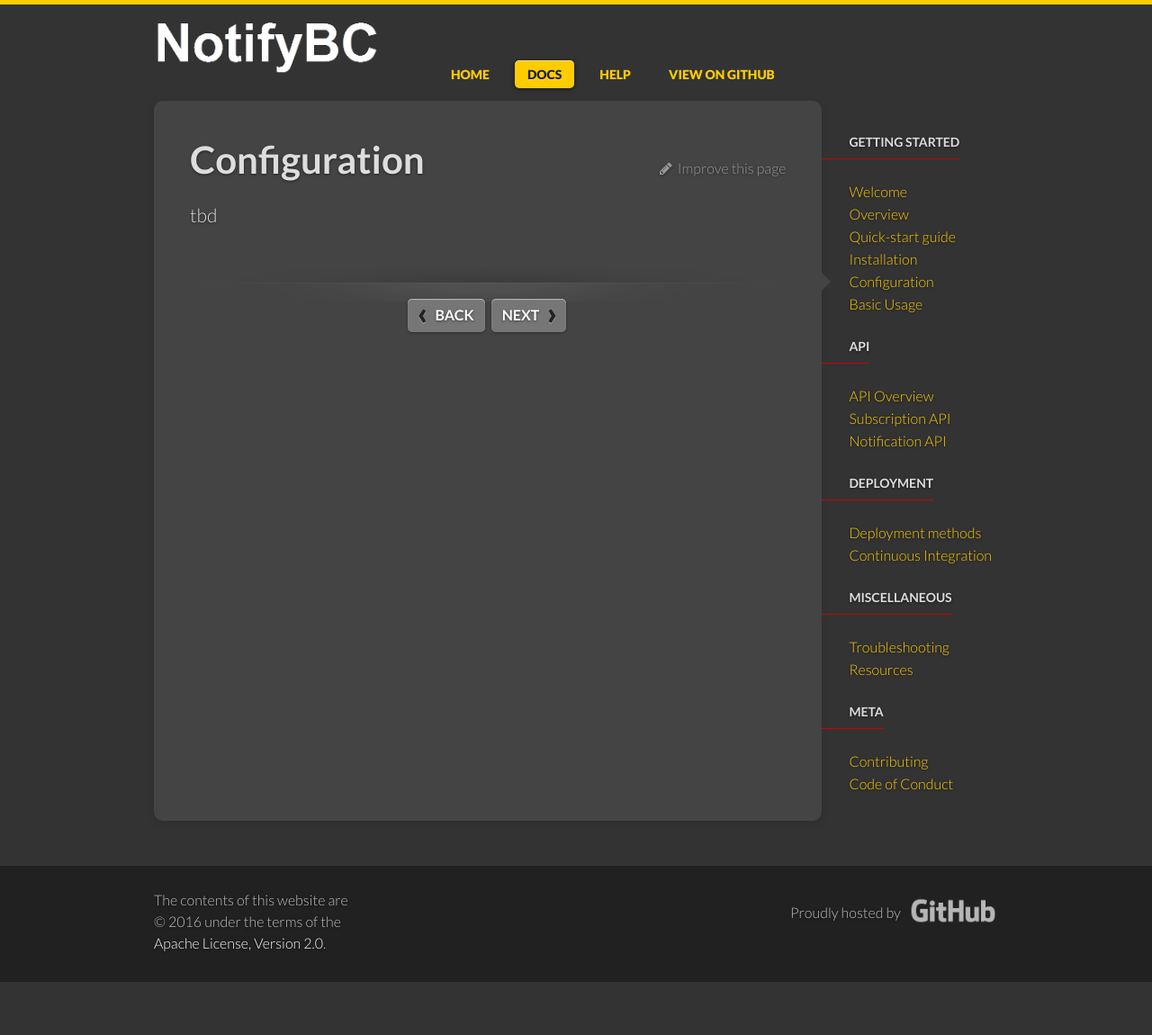
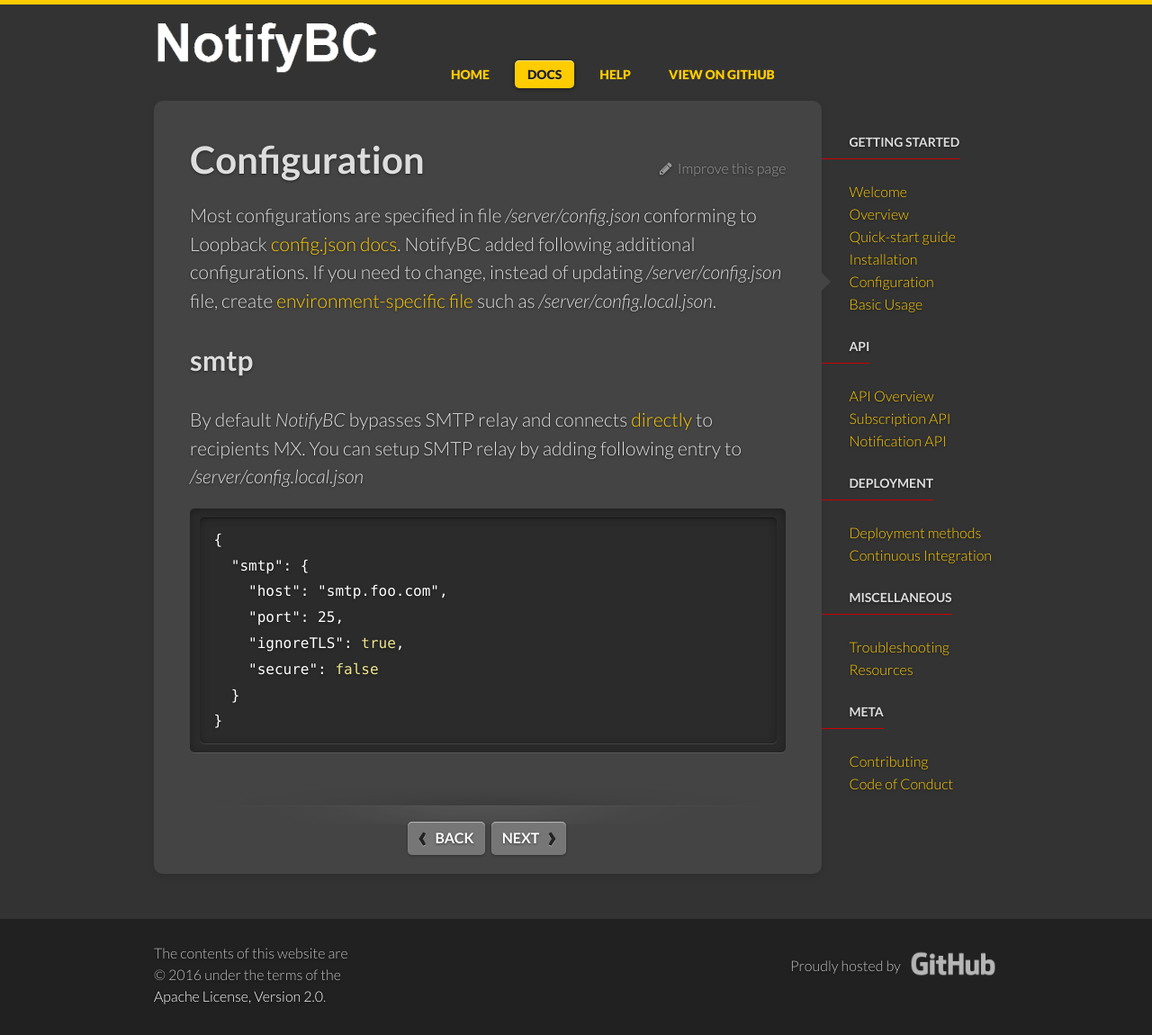
Before and after one commit to bcgov/MyGovBC-notification-server, a Jekyll site: the page built from docs/_docs/configuration.md, in a window 1280 px wide. Shown: the whole page at 90% size. Built offline with Jekyll 4.4.1, drawn with Linux system fonts in a browser that asks for light colours; before the commit the page ends 1091 px from its top, so only the background shows below that.

Commit message:
updated docs

````diff
--- a/docs/_docs/configuration.md
+++ b/docs/_docs/configuration.md
@@ -3,5 +3,18 @@
 title: Configuration
 permalink: /docs/configuration/
 ---
+Most configurations are specified in file */server/config.json* conforming to Loopback [config.json docs](https://docs.strongloop.com/display/public/LB/config.json). NotifyBC added following additional configurations. If you need to change, instead of updating */server/config.json* file, create [environment-specific file](https://docs.strongloop.com/display/public/LB/config.json#config.json-Environment-specificsettings) such as */server/config.local.json*.
 
-tbd
+## smtp
+By default *NotifyBC* bypasses SMTP relay and connects [directly](https://github.com/nodemailer/nodemailer#set-up-smtp) to recipients MX. You can setup SMTP relay by adding following entry to */server/config.local.json*
+
+```json
+{
+  "smtp": {
+    "host": "smtp.foo.com",
+    "port": 25,
+    "ignoreTLS": true,
+    "secure": false
+  }
+}
+```
````
